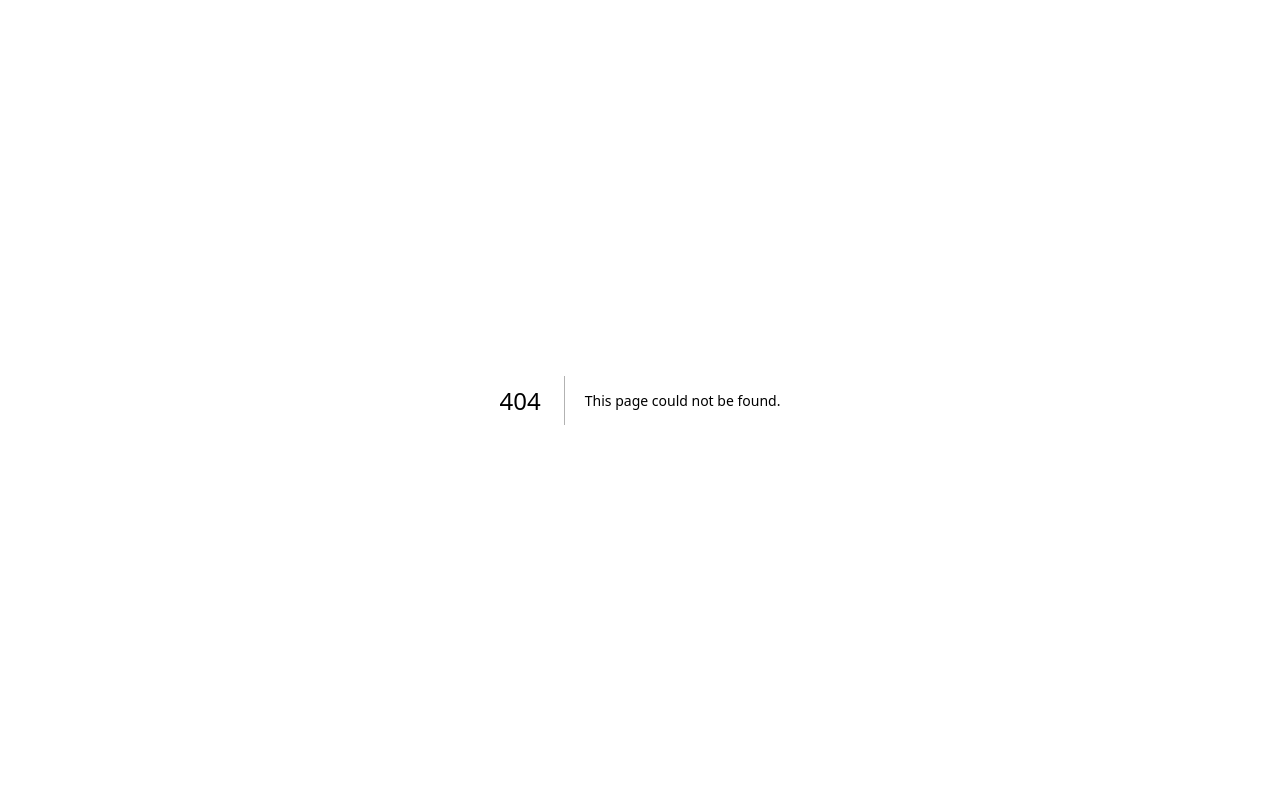
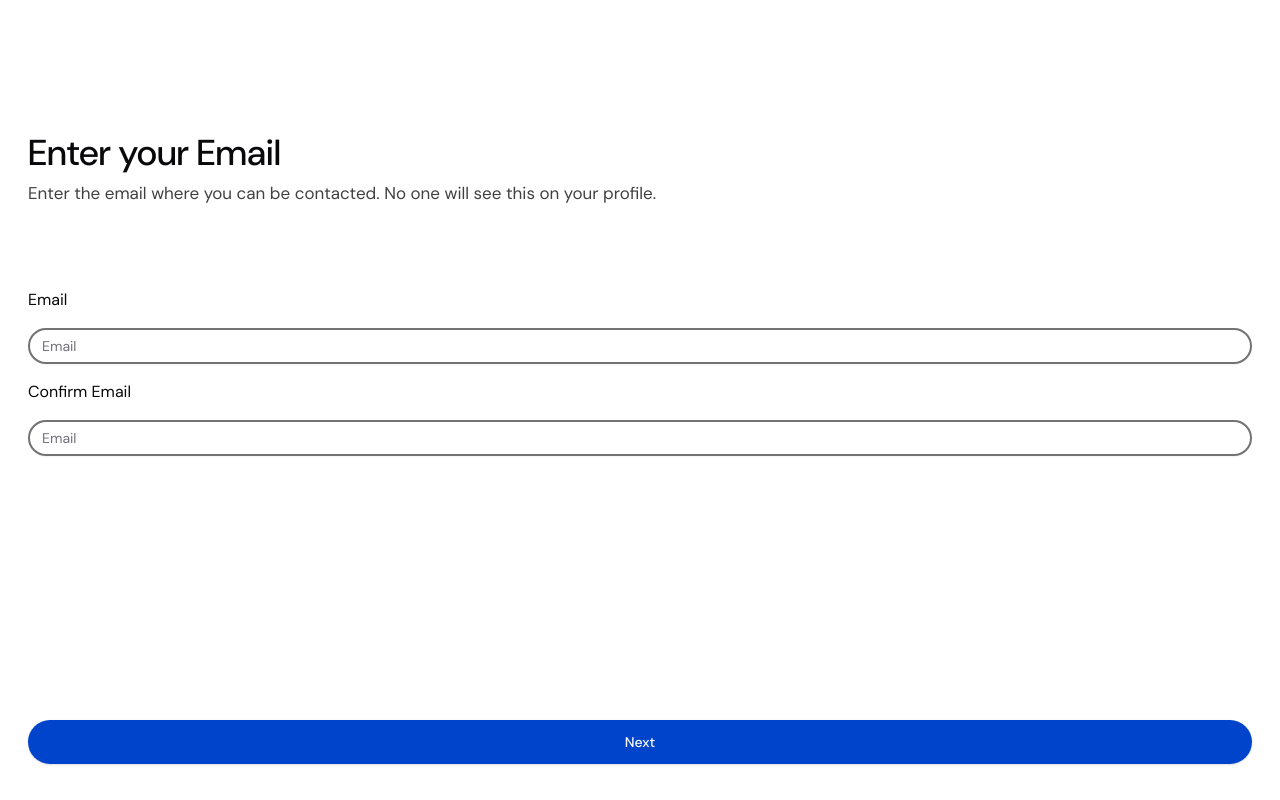
Before and after one commit to achen930/circles, a Next.js app: page /registration in a window 1280 px wide. Before the commit this address had no page. Built offline with nearby package versions, Linux system fonts and the light colour scheme.

Commit message:
add add first registration page

```diff
--- a/src/app/layout.tsx
+++ b/src/app/layout.tsx
@@ -1,20 +1,14 @@
 import type { Metadata } from "next"
-import { Geist, Geist_Mono } from "next/font/google"
 import "./globals.css"
-
-const geistSans = Geist({
-  variable: "--font-geist-sans",
-  subsets: ["latin"],
-})
-
-const geistMono = Geist_Mono({
-  variable: "--font-geist-mono",
-  subsets: ["latin"],
-})
+import Header from "@/components/shared/header"
 
 export const metadata: Metadata = {
-  title: "Create Next App",
+  title: "Circles",
   description: "Generated by create next app",
+}
+
+const loadHeader = () => {
+  return <Header />
 }
 
 export default function RootLayout({
@@ -24,10 +18,9 @@ export default function RootLayout({
 }>) {
   return (
     <html lang="en" className="h-full w-full">
-      <body
-        className={`${geistSans.variable} ${geistMono.variable} antialiased h-full w-full`}
-      >
-        {children}
+      <body className="font-DMSans antialiased h-full w-full flex flex-col">
+        <div className="h-[105px]">{loadHeader()}</div>
+        <div className="flex-1 overflow-y-scroll">{children}</div>
       </body>
     </html>
   )
--- a/src/app/login/page.tsx
+++ b/src/app/login/page.tsx
@@ -5,6 +5,7 @@ import { Button } from "@/components/ui/button"
 import { Input } from "@/components/ui/input"
 import { OAuthMethods } from "@/types/auth"
 import { useState } from "react"
+import Link from "next/link"
 
 export default function Login() {
   const [email, setEmail] = useState("")
@@ -152,9 +153,9 @@ export default function Login() {
         <div>
           <p className="text-center text-sm text-text-black">
             Don't have an account?{" "}
-            <a href="#" className="text-accent-blue">
+            <Link href="/registration" className="text-accent-blue">
               Sign up
-            </a>
+            </Link>
           </p>
         </div>
       </div>
--- /dev/null
+++ b/src/app/registration/page.tsx
@@ -0,0 +1,57 @@
+"use client"
+import { Button } from "@/components/ui/button"
+import { Input } from "@/components/ui/input"
+import { useState } from "react"
+import Header from "@/components/shared/header"
+
+export default function SignUp() {
+  const [email, setEmail] = useState("")
+  const [emailConfirmation, setEmailConfirmation] = useState("")
+
+  const handleEmailChange = (event: React.FormEvent<HTMLInputElement>) => {
+    setEmail(event.currentTarget.value)
+  }
+
+  const handleEmailConfirmationChange = (
+    event: React.FormEvent<HTMLInputElement>
+  ) => {
+    setEmailConfirmation(event.currentTarget.value)
+  }
+
+  return (
+    <div className="px-7 flex flex-col gap-4 py-7 min-w-[360px] h-full justify-between">
+      <div>
+        <h1 className="font-medium text-4xl mb-2">Enter your Email</h1>
+        <p className="text-17 text-black/75">
+          Enter the email where you can be contacted. No one will see this on
+          your profile.
+        </p>
+        <div className="flex flex-col gap-4 mt-[81px]">
+          <label htmlFor="email">Email</label>
+          <Input
+            id="email"
+            name="email"
+            type="email"
+            value={email}
+            onChange={handleEmailChange}
+            placeholder="Email"
+            className="rounded-full"
+          ></Input>
+          <label htmlFor="emailConfirmation">Confirm Email</label>
+          <Input
+            id="emailConfirmation"
+            name="emailConfirmation"
+            type="emailConfirmation"
+            value={emailConfirmation}
+            onChange={handleEmailConfirmationChange}
+            placeholder="Email"
+            className="rounded-full"
+          ></Input>
+        </div>
+      </div>
+      <Button className="rounded-full w-full h-11 bg-accent-blue mb-2">
+        Next
+      </Button>
+    </div>
+  )
+}
--- /dev/null
+++ b/src/components/shared/header.tsx
@@ -0,0 +1,22 @@
+"use client"
+import { usePathname } from "next/navigation"
+
+export default function Header(props: {
+  pageName?: string
+  leftNavigation?: React.ReactElement
+  rightNavigation?: React.ReactElement
+}) {
+  const pathName = usePathname()
+  let backLocation
+
+  console.log(pathName)
+  if (pathName === "/login") {
+    return null
+  }
+
+  return (
+    <div className="flex flex-col w-full h-[105px]">
+      <div className="flex flex-1"></div>
+    </div>
+  )
+}
--- a/src/components/ui/input.tsx
+++ b/src/components/ui/input.tsx
@@ -8,7 +8,7 @@ const Input = React.forwardRef<HTMLInputElement, React.ComponentProps<"input">>(
       <input
         type={type}
         className={cn(
-          "flex h-9 w-full rounded-md border border-input bg-transparent px-3 py-1 text-base shadow-sm transition-colors file:border-0 file:bg-transparent file:text-sm file:font-medium file:text-foreground placeholder:text-muted-foreground focus-visible:outline-none focus-visible:ring-1 focus-visible:ring-ring disabled:cursor-not-allowed disabled:opacity-50 md:text-sm",
+          "flex h-9 w-full rounded-md border-2 border-dark-gray bg-transparent px-3 py-1 text-base shadow-sm transition-colors file:border-0 file:bg-transparent file:text-sm file:font-medium file:text-foreground placeholder:text-muted-foreground focus-visible:outline-none focus-visible:ring-1 focus-visible:ring-ring disabled:cursor-not-allowed disabled:opacity-50 md:text-sm",
           className
         )}
         ref={ref}
--- a/tailwind.config.ts
+++ b/tailwind.config.ts
@@ -52,6 +52,10 @@ export default {
         },
         "accent-blue": "#0044CC",
         "text-black": "#0E0E0E",
+        "dark-gray": "#737373",
+      },
+      fontSize: {
+        17: "17px",
       },
       borderRadius: {
         lg: "var(--radius)",
```
